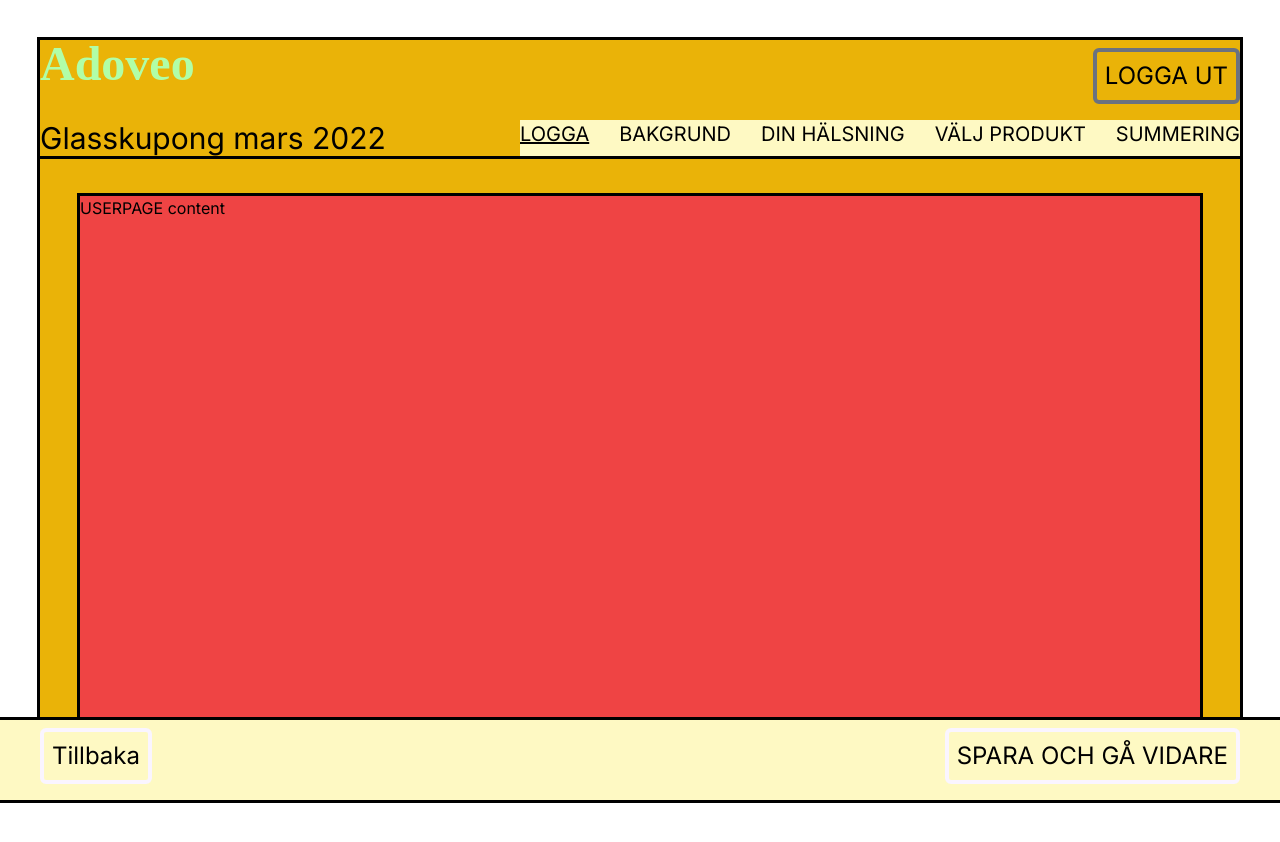
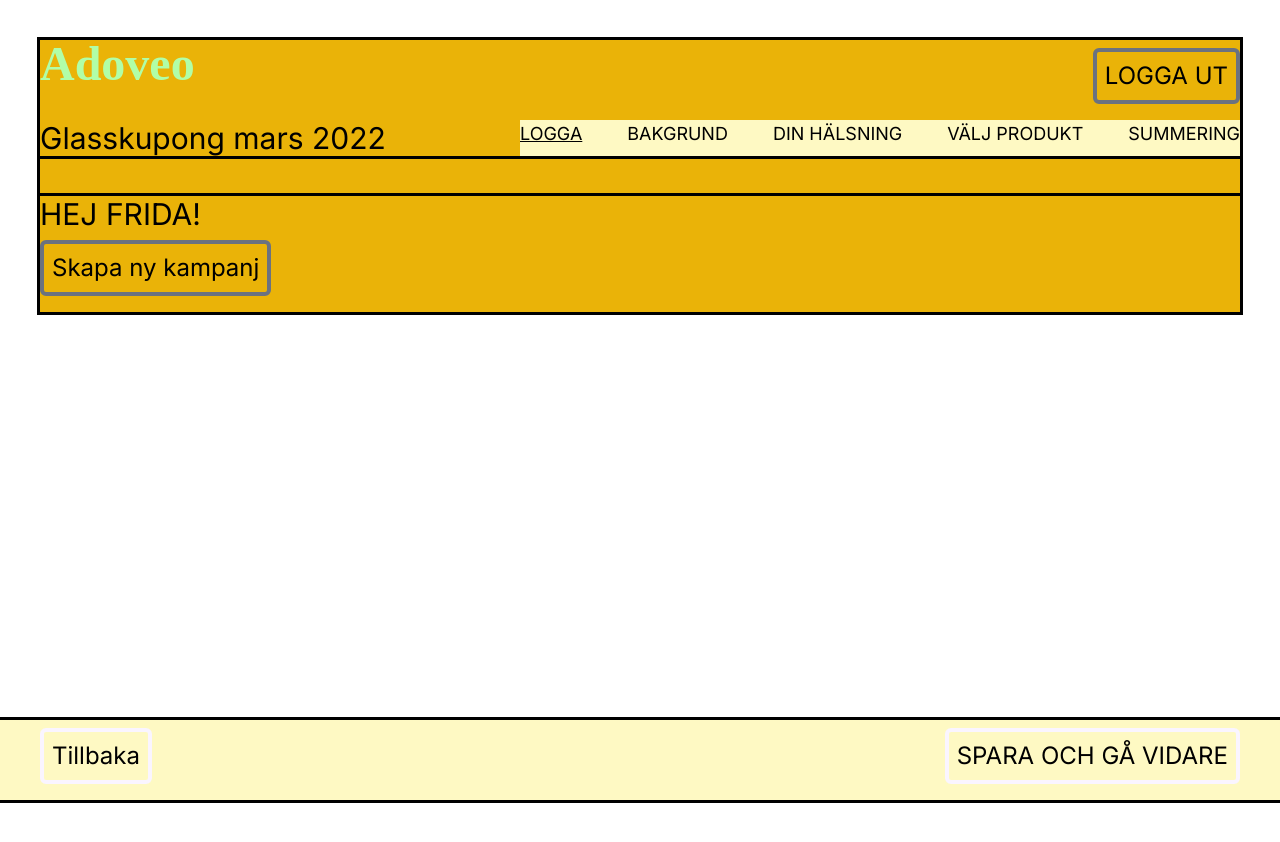
Before and after one commit to EmmaHammar/coupon-tool, a React (Create React App) app: page / in a window 1280 px wide. Shown: the top 842 px of the page. After the commit the page ends 800 px from the top, so only its background shows below. Built offline with nearby package versions, Linux system fonts and the light colour scheme.

Commit message:
re-arrange routing to for better DOM structure + add userpage

```diff
--- a/src/App.js
+++ b/src/App.js
@@ -29,7 +29,7 @@ export default function App() {
 
         <Header />
           <main>
-
+            <div id='userPageWrapper' className='outline mt-6 mb-20 md:mt-10 md:mb-24'>
               <Routes>
                 <Route exact path='/' element={<UserPage />}></Route>
                 <Route exact path='/steg1' element={<StepLogo />}></Route>
@@ -39,7 +39,7 @@ export default function App() {
                 <Route exact path='/steg5' element={<StepSummary />}></Route>
                 <Route exact path='*' element={<NotFound />}></Route>
               </Routes>
-
+            </div>
           </main>
 
         <Footer />
--- a/src/components/Header.js
+++ b/src/components/Header.js
@@ -5,7 +5,9 @@ export default function Header() {
   return (
     <header className='outline'>
         <div className='flex justify-between'>
+          <Link to='/'>
             <h1 className='font-bold hover-text'>Adoveo</h1>
+          </Link>
             <div className='btn'>LOGGA UT</div>
         </div>
         <div className='lg:flex justify-start'>
--- a/src/index.css
+++ b/src/index.css
@@ -20,7 +20,7 @@
     }
     h3 {
         @apply text-sm
-        lg:text-xl;
+        lg:text-lg;
     }
     h4 {
         @apply text-lg
--- a/src/views/UserPage.js
+++ b/src/views/UserPage.js
@@ -1,33 +1,20 @@
 import React from 'react';
-import Header from '../components/Header';
-import Footer from '../components/Footer';
-import StepLogo from '../components/StepLogo';
-import StepBackground from '../components/StepBackground';
-import StepText from '../components/StepText';
-import StepProduct from '../components/StepProduct';
+import { useNavigate } from 'react-router-dom';
 
 export default function UserPage() {
+  const navigate = useNavigate();
 
+  const handleClick = () => {
+    console.log("visa");
+    navigate('/steg1');
+  }
   return (
-    <div id='userPageWrapper' className='outline font-Inter bg-pink-500 md:bg-green-500 lg:bg-yellow-500 mx-10 mt-10 mb-24'>
-
-          {/* <Header />  */}
-
-          <main>
-            <div id='editWrapper' className='min-h-[70vh] bg-red-500'>
-              USERPAGE content
-
-
-                {/* <StepLogo /> */}
-                {/* { showBackground ? <StepBackground /> : ''} */}
-                {/* <StepText /> */}
-                {/* <StepProduct />  */}
-
-            </div>
-
-          </main>
-          {/* <Footer />  */}
-
+    <div id='userPageWrapper' className='outline'>
+      <h2>HEJ FRIDA!</h2>
+      <button className='btn' onClick={handleClick}>Skapa ny kampanj</button>
     </div>
   )
 };
+
+
+//min-h-[70vh]
```
